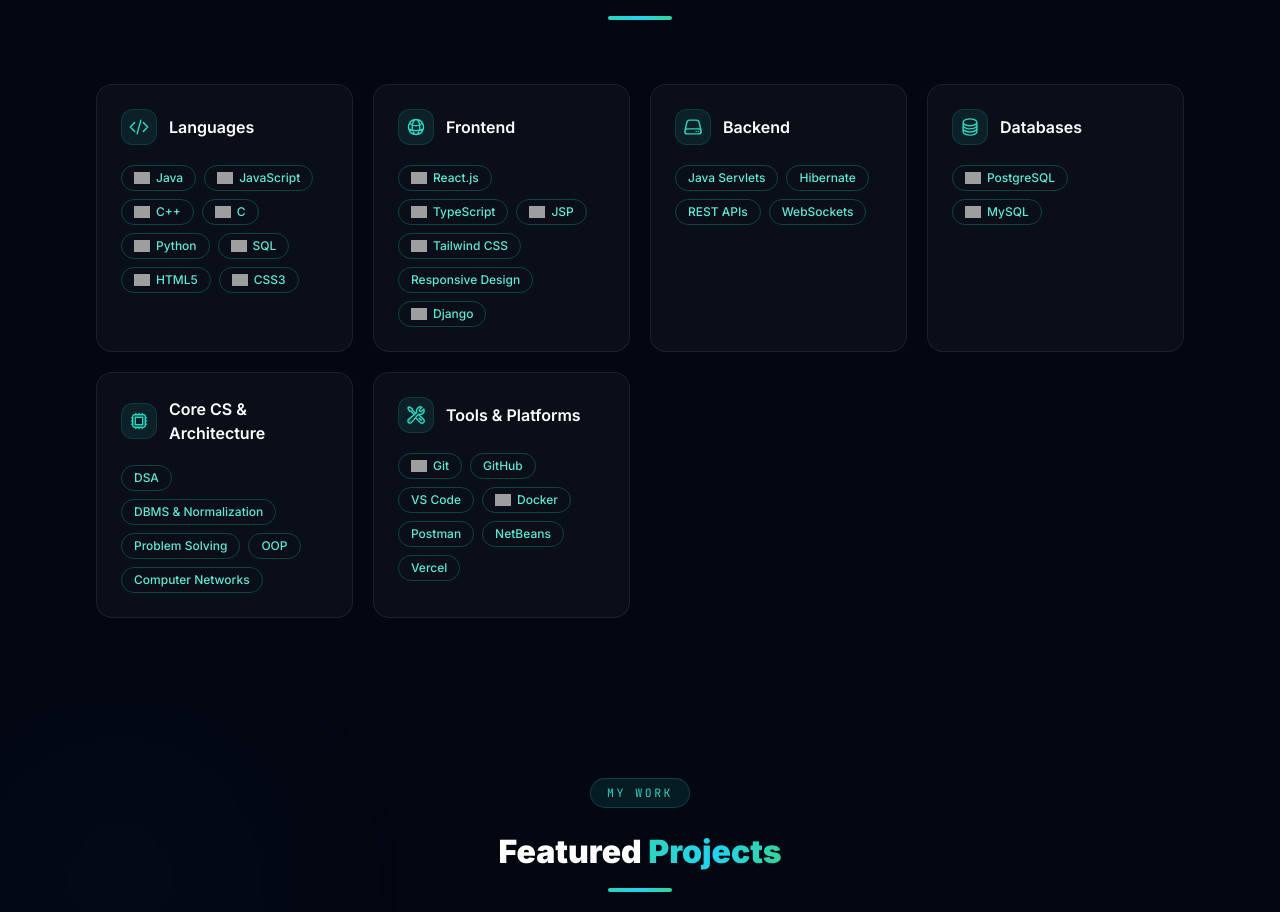
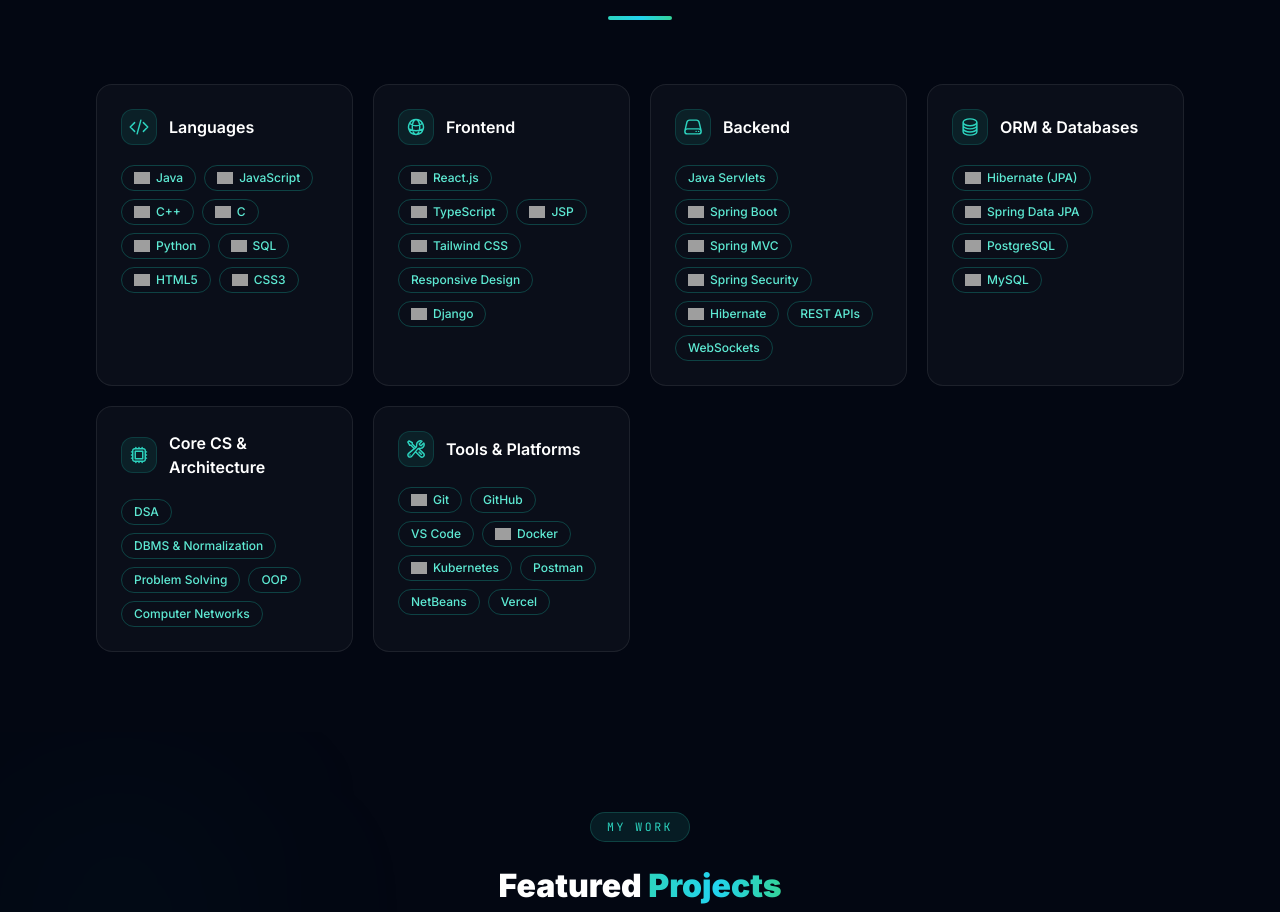
Before and after one commit to KRISHTI2503/my-portfolio, a React (Vite) app: page / in a window 1280 px wide. Shown: the part 1608-2520 px from the top of the page. Built offline with nearby package versions, Linux system fonts and the light colour scheme; grey boxes are pictures that could not be loaded.

Commit message:
Update skills section — add Spring ecosystem, Kubernetes, icons and hover animations

```diff
--- a/src/components/Skills.jsx
+++ b/src/components/Skills.jsx
@@ -4,23 +4,30 @@ import SectionTitle from './SectionTitle'
 const DEVICON_BASE = 'https://cdn.jsdelivr.net/gh/devicons/devicon/icons'
 
 const devicons = {
-  'C':          `${DEVICON_BASE}/c/c-original.svg`,
-  'C++':        `${DEVICON_BASE}/cplusplus/cplusplus-original.svg`,
-  'Java':       `${DEVICON_BASE}/java/java-original.svg`,
-  'Python':     `${DEVICON_BASE}/python/python-original.svg`,
-  'JavaScript': `${DEVICON_BASE}/javascript/javascript-original.svg`,
-  'TypeScript': `${DEVICON_BASE}/typescript/typescript-original.svg`,
-  'HTML5':      `${DEVICON_BASE}/html5/html5-original.svg`,
-  'CSS3':       `${DEVICON_BASE}/css3/css3-original.svg`,
-  'SQL':        `${DEVICON_BASE}/mysql/mysql-original.svg`,
-  'React.js':   `${DEVICON_BASE}/react/react-original.svg`,
-  'Tailwind CSS': `${DEVICON_BASE}/tailwindcss/tailwindcss-original.svg`,
-  'JSP':        `${DEVICON_BASE}/java/java-original.svg`,
-  'Django':     `${DEVICON_BASE}/django/django-plain.svg`,
-  'PostgreSQL': `${DEVICON_BASE}/postgresql/postgresql-original.svg`,
-  'MySQL':      `${DEVICON_BASE}/mysql/mysql-original.svg`,
-  'Git':        `${DEVICON_BASE}/git/git-original.svg`,
-  'Docker':     `${DEVICON_BASE}/docker/docker-original.svg`,
+  'C':               `${DEVICON_BASE}/c/c-original.svg`,
+  'C++':             `${DEVICON_BASE}/cplusplus/cplusplus-original.svg`,
+  'Java':            `${DEVICON_BASE}/java/java-original.svg`,
+  'Python':          `${DEVICON_BASE}/python/python-original.svg`,
+  'JavaScript':      `${DEVICON_BASE}/javascript/javascript-original.svg`,
+  'TypeScript':      `${DEVICON_BASE}/typescript/typescript-original.svg`,
+  'HTML5':           `${DEVICON_BASE}/html5/html5-original.svg`,
+  'CSS3':            `${DEVICON_BASE}/css3/css3-original.svg`,
+  'SQL':             `${DEVICON_BASE}/mysql/mysql-original.svg`,
+  'React.js':        `${DEVICON_BASE}/react/react-original.svg`,
+  'Tailwind CSS':    `${DEVICON_BASE}/tailwindcss/tailwindcss-original.svg`,
+  'JSP':             `${DEVICON_BASE}/java/java-original.svg`,
+  'Django':          `${DEVICON_BASE}/django/django-plain.svg`,
+  'PostgreSQL':      `${DEVICON_BASE}/postgresql/postgresql-original.svg`,
+  'MySQL':           `${DEVICON_BASE}/mysql/mysql-original.svg`,
+  'Git':             `${DEVICON_BASE}/git/git-original.svg`,
+  'Docker':          `${DEVICON_BASE}/docker/docker-original.svg`,
+  'Spring Boot':     `${DEVICON_BASE}/spring/spring-original.svg`,
+  'Spring MVC':      `${DEVICON_BASE}/spring/spring-original.svg`,
+  'Spring Security': `${DEVICON_BASE}/spring/spring-original.svg`,
+  'Hibernate':       `${DEVICON_BASE}/hibernate/hibernate-original.svg`,
+  'Hibernate (JPA)': `${DEVICON_BASE}/hibernate/hibernate-original.svg`,
+  'Spring Data JPA': `${DEVICON_BASE}/spring/spring-original.svg`,
+  'Kubernetes':      `${DEVICON_BASE}/kubernetes/kubernetes-plain.svg`,
 }
 
 const skillGroups = [
@@ -49,16 +56,16 @@ const skillGroups = [
         <path strokeLinecap="round" strokeLinejoin="round" d="M21.75 17.25v-.228a4.5 4.5 0 00-.12-1.03l-2.268-9.64a3.375 3.375 0 00-3.285-2.602H7.923a3.375 3.375 0 00-3.285 2.602l-2.268 9.64a4.5 4.5 0 00-.12 1.03v.228m19.5 0a3 3 0 01-3 3H5.25a3 3 0 01-3-3m19.5 0a3 3 0 00-3-3H5.25a3 3 0 00-3 3m16.5 0h.008v.008h-.008v-.008zm-3 0h.008v.008h-.008v-.008z" />
       </svg>
     ),
-    skills: ['Java Servlets', 'Hibernate', 'REST APIs', 'WebSockets'],
+    skills: ['Java Servlets', 'Spring Boot', 'Spring MVC', 'Spring Security', 'Hibernate', 'REST APIs', 'WebSockets'],
   },
   {
-    category: 'Databases',
+    category: 'ORM & Databases',
     icon: (
       <svg className="w-5 h-5" fill="none" stroke="currentColor" strokeWidth={1.75} viewBox="0 0 24 24">
         <path strokeLinecap="round" strokeLinejoin="round" d="M20.25 6.375c0 2.278-3.694 4.125-8.25 4.125S3.75 8.653 3.75 6.375m16.5 0c0-2.278-3.694-4.125-8.25-4.125S3.75 4.097 3.75 6.375m16.5 0v11.25c0 2.278-3.694 4.125-8.25 4.125s-8.25-1.847-8.25-4.125V6.375m16.5 0v3.75m-16.5-3.75v3.75m16.5 0v3.75C20.25 16.153 16.556 18 12 18s-8.25-1.847-8.25-4.125v-3.75m16.5 0c0 2.278-3.694 4.125-8.25 4.125s-8.25-1.847-8.25-4.125" />
       </svg>
     ),
-    skills: ['PostgreSQL', 'MySQL'],
+    skills: ['Hibernate (JPA)', 'Spring Data JPA', 'PostgreSQL', 'MySQL'],
   },
   {
     category: 'Core CS & Architecture',
@@ -76,7 +83,7 @@ const skillGroups = [
         <path strokeLinecap="round" strokeLinejoin="round" d="M11.42 15.17L17.25 21A2.652 2.652 0 0021 17.25l-5.877-5.877M11.42 15.17l2.496-3.03c.317-.384.74-.626 1.208-.766M11.42 15.17l-4.655 5.653a2.548 2.548 0 11-3.586-3.586l6.837-5.63m5.108-.233c.55-.164 1.163-.188 1.743-.14a4.5 4.5 0 004.486-6.336l-3.276 3.277a3.004 3.004 0 01-2.25-2.25l3.276-3.276a4.5 4.5 0 00-6.336 4.486c.091 1.076-.071 2.264-.904 2.95l-.102.085m-1.745 1.437L5.909 7.5H4.5L2.25 3.75l1.5-1.5L7.5 4.5v1.409l4.26 4.26m-1.745 1.437l1.745-1.437m6.615 8.206L15.75 15.75M4.867 19.125h.008v.008h-.008v-.008z" />
       </svg>
     ),
-    skills: ['Git', 'GitHub', 'VS Code', 'Docker', 'Postman', 'NetBeans', 'Vercel'],
+    skills: ['Git', 'GitHub', 'VS Code', 'Docker', 'Kubernetes', 'Postman', 'NetBeans', 'Vercel'],
   },
 ]
 
@@ -87,6 +94,7 @@ function SkillPill({ skill }) {
       className="inline-flex items-center gap-1 px-3 py-1 rounded-full text-xs font-medium
         bg-transparent border border-teal-500/30 text-teal-300
         hover:bg-teal-500/10 hover:border-teal-400/60 hover:scale-105
+        hover:shadow-[0_0_12px_rgba(13,148,136,0.4)]
         transition-all duration-200 cursor-default"
     >
       {icon && (
```
